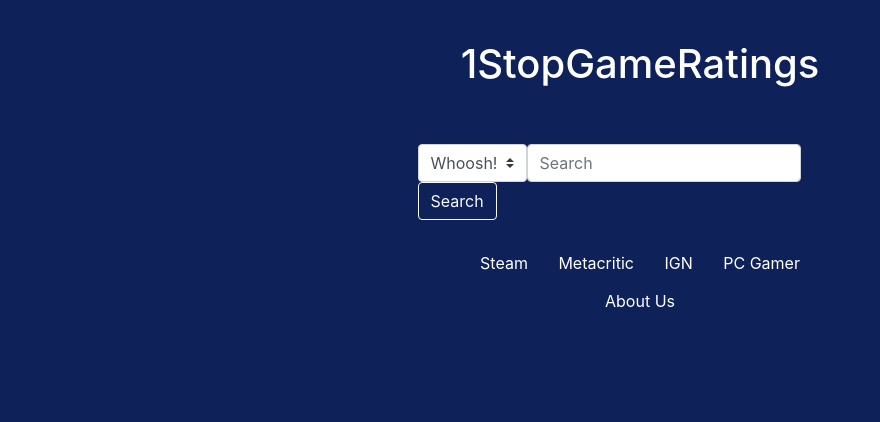
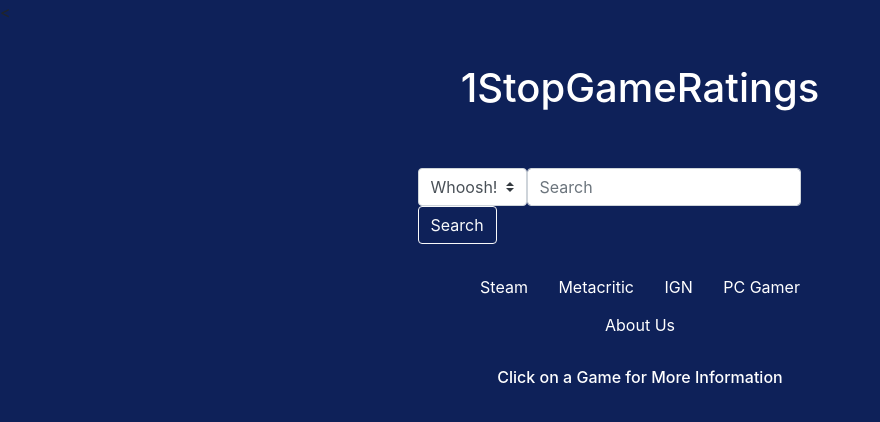
Before and after one commit to Epoxider/1StopGameRatings, a Flask app: page / in a window 1280 px wide. Shown: the top 422 px of the page, without its empty margins (0-880 px from the left). Run offline with Flask 2, Linux system fonts and the light colour scheme; parts of the project's set-up code (start-up, migrations or seed data) failed here and were passed over; some libraries are stand-ins or nearby versions.

Commit message:
messed with homepg.

```diff
--- a/templates/home.html
+++ b/templates/home.html
@@ -13,7 +13,7 @@
 
 </head>
 <body style="background-color:  #0E2159 !important">
-
+<
 <div class="p-3 mb-2  text-white">
   <br>
   <h1 style="text-align: center; ">1StopGameRatings</h1>
@@ -43,6 +43,7 @@
 
         </div>
       </div>
+
     <div class="col">
       </div>
     </div>
@@ -61,7 +62,8 @@
       <button type="submit" class="btn btn-transparent text-white">About Us</button>
     </form>
 </div>
-
+  <br>
+  <h6 style="text-align: center">Click on a Game for More Information</h6>
 </div>
 
 
```
Also changed, not shown: 4 other files.
